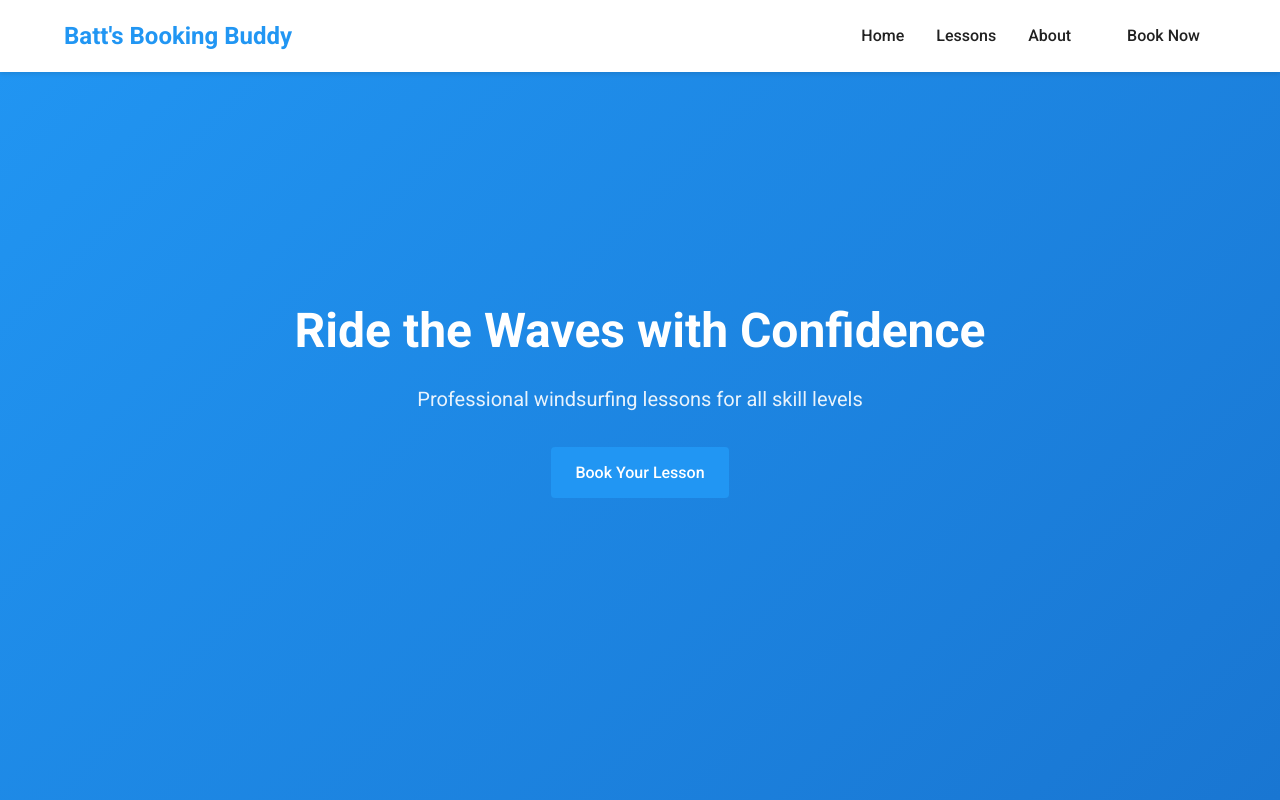
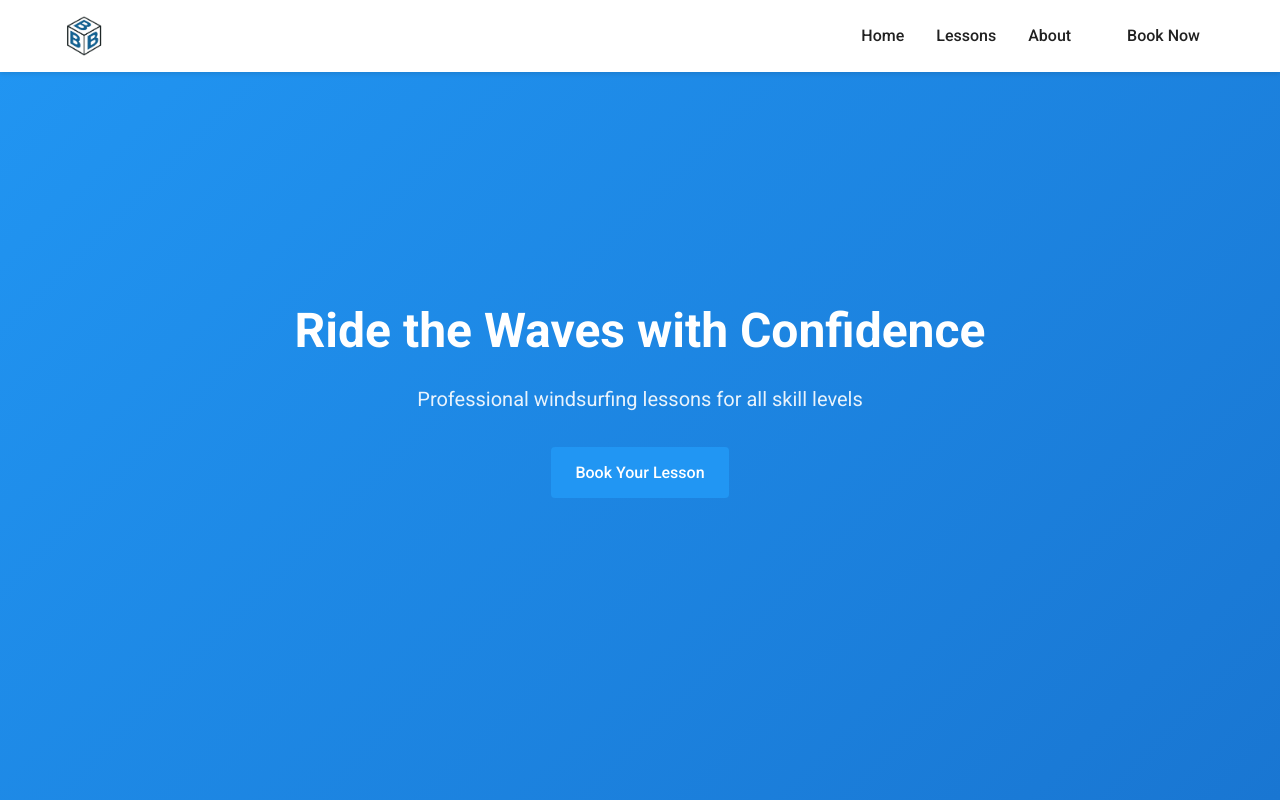
Before and after one commit to sonex-pro/batts-booking-buddy, a plain HTML site: page index.html in a window 1280 px wide. Shown: the top 800 px of the page. Drawn offline with Linux system fonts and the light colour scheme.

Commit message:
Replace text logo with image logo in navigation

```diff
--- a/css/styles.css
+++ b/css/styles.css
@@ -102,10 +102,24 @@ img {
 }
 
 .logo {
-    font-size: 1.5rem;
-    font-weight: 700;
-    color: var(--primary);
     z-index: 1001;
+}
+
+.logo-img {
+    height: 40px; /* Adjust based on your logo's aspect ratio */
+    width: auto;
+    display: block;
+    transition: opacity 0.3s ease;
+}
+
+.logo-img:hover {
+    opacity: 0.9;
+}
+
+@media (max-width: 768px) {
+    .logo-img {
+        height: 35px; /* Slightly smaller on mobile */
+    }
 }
 
 /* Hamburger Menu */
--- a/index.html
+++ b/index.html
@@ -14,7 +14,11 @@
     <!-- Header -->
     <header class="header">
         <div class="container">
-            <div class="logo">Batt's Booking Buddy</div>
+            <div class="logo">
+                <a href="#home">
+                    <img src="images/logo.webp" alt="Batt's Booking Buddy Logo" class="logo-img">
+                </a>
+            </div>
             <button class="hamburger" aria-label="Menu" aria-expanded="false">
                 <span class="hamburger-box">
                     <span class="hamburger-inner"></span>
```
Also changed, not shown: images/logo.webp (added).
